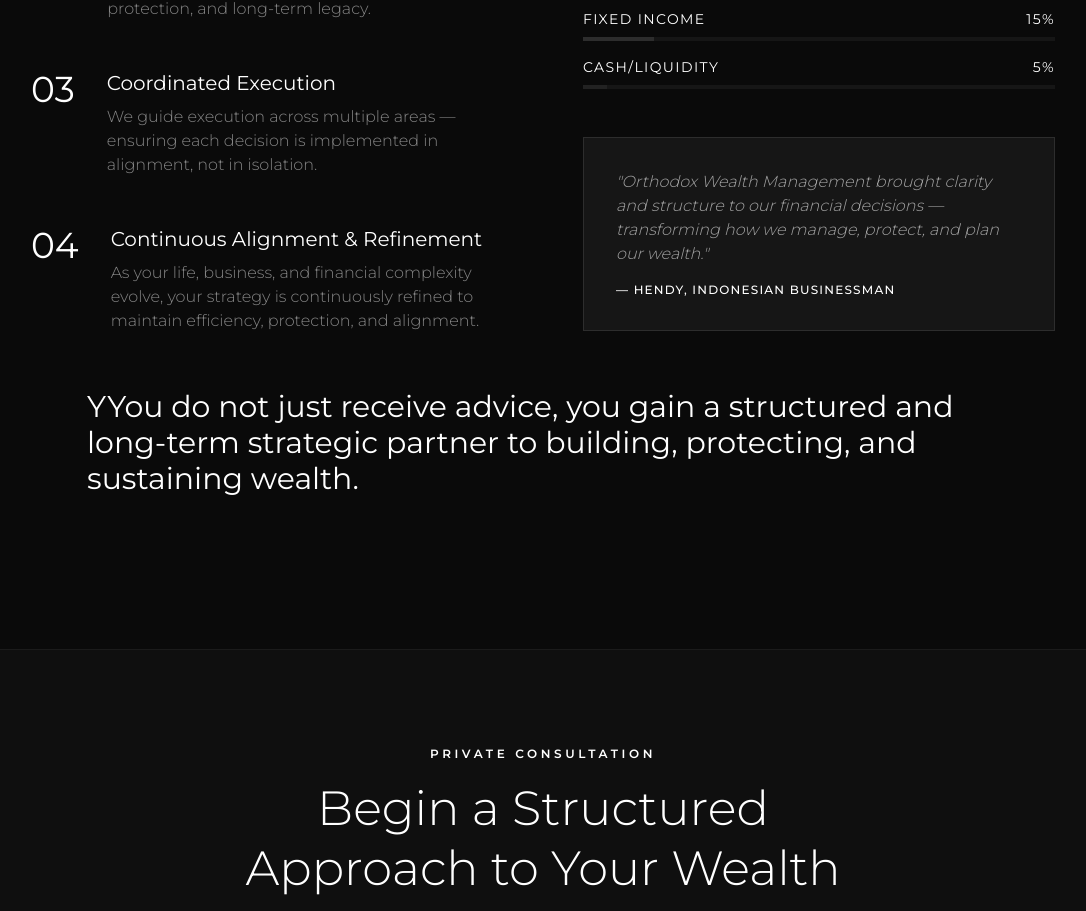
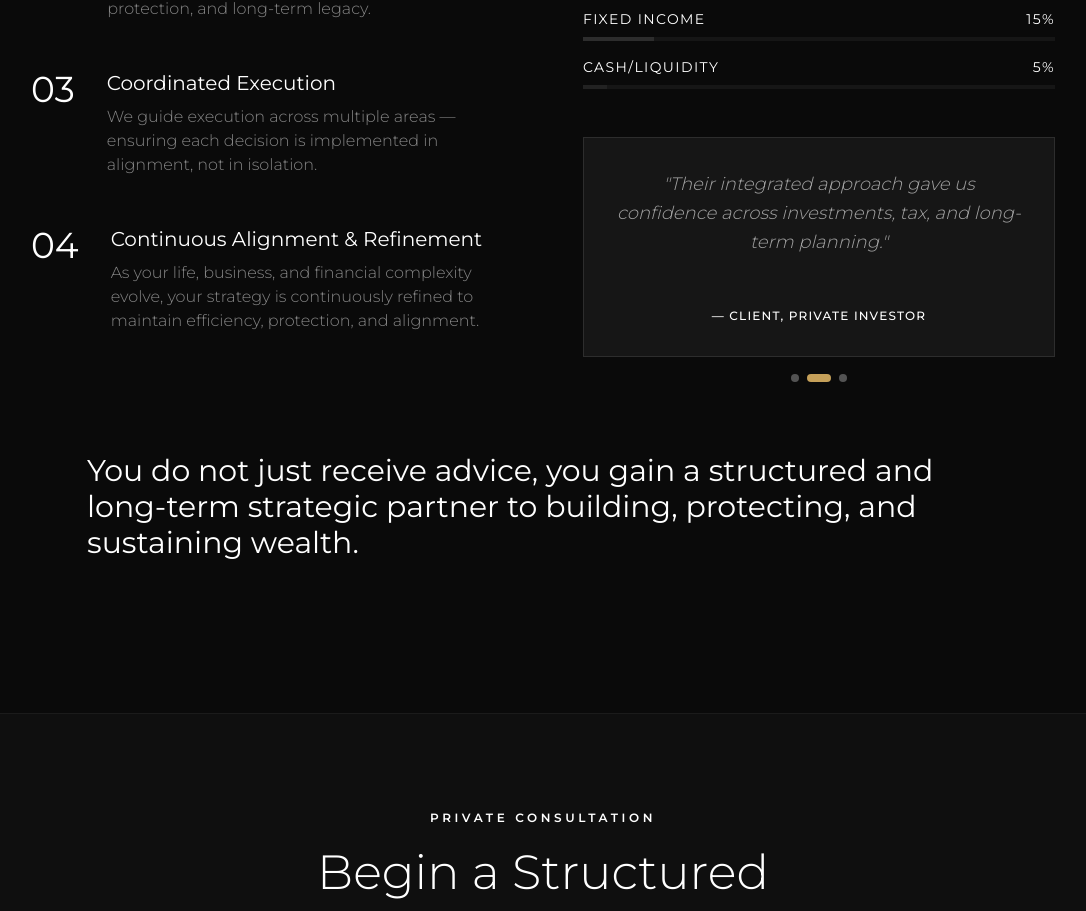
Before and after one commit to jwirjono/orthodox-wealth-management, a React (Vite) app: page / in a window 1280 px wide. Shown: the part 6757-7668 px from the top of the page, without its empty margins (97-1183 px from the left). Built offline with nearby package versions, Linux system fonts and the light colour scheme.

Commit message:
Add swiper carousel

```diff
--- a/package.json
+++ b/package.json
@@ -24,6 +24,7 @@
     "react-dom": "^19.2.4",
     "react-icons": "^5.6.0",
     "react-intersection-observer": "^10.0.3",
+    "swiper": "^12.1.3",
     "tailwind-merge": "^3.5.0"
   },
   "devDependencies": {
--- a/src/App.tsx
+++ b/src/App.tsx
@@ -16,6 +16,8 @@ import {
   Banknote,
   Building2,
 } from "lucide-react";
+import { Swiper, SwiperSlide } from "swiper/react";
+import { Autoplay, Pagination } from "swiper/modules";
 import { FaLinkedinIn, FaInstagram } from "react-icons/fa";
 import { cn } from "./lib/utils";
 import logoRectangle from "./assets/Logo OWM Rectangle.png";
@@ -133,6 +135,24 @@ const CustomSelect = ({
     </div>
   );
 };
+
+const testimonials = [
+  {
+    quote: "Orthodox Wealth Management brought clarity and structure to our financial decisions — transforming how we manage, protect, and plan our wealth.",
+    author: "Hendy",
+    role: "Indonesian Businessman"
+  },
+  {
+    quote: "Their integrated approach gave us confidence across investments, tax, and long-term planning.",
+    author: "Client",
+    role: "Private Investor"
+  },
+  {
+    quote: "A level of strategic clarity we have not experienced with any other advisor.",
+    author: "Principal",
+    role: "Family Office"
+  }
+];
 
 // --- Main App ---
 
@@ -676,14 +696,36 @@ It is built through structure, alignment, and discipline over time.
                   </div>
                 ))}
               </div>
-              <div className="mt-12 p-8 border border-white/10 bg-white/5 italic text-white/60 font-light">
-                "Orthodox Wealth Management brought clarity and structure to our financial decisions — transforming how we manage, protect, and plan our wealth."
-                <p className="mt-4 text-white not-italic font-medium uppercase tracking-widest text-xs">— Hendy, Indonesian Businessman</p>
-              </div>
+              <div className="mt-12">
+              <Swiper
+                modules={[Autoplay, Pagination]}
+                autoplay={{ delay: 5000, disableOnInteraction: false }}
+                pagination={{ clickable: true }}
+                loop={true}
+                className="!pb-10"
+              >
+                {testimonials.map((item, i) => (
+                  <SwiperSlide key={i} className="flex justify-center">
+                    <div className="p-8 border border-white/10 bg-white/5 text-white/60 font-light text-center w-full max-w-2xl h-[220px] flex flex-col justify-between">
+
+                      {/* Quote */}
+                      <p className="italic text-lg leading-relaxed line-clamp-4">
+                        "{item.quote}"
+                      </p>
+
+                      {/* Author */}
+                      <p className="mt-6 text-white not-italic font-medium uppercase tracking-widest text-xs">
+                        — {item.author}, {item.role}
+                      </p>
+
+                    </div>
+                  </SwiperSlide>
+                ))}
+              </Swiper>
             </div>
-
+            </div>
           </div>
-          <p className="font-sans text-3xl /30 m-14">YYou do not just receive advice, you gain a structured and long-term strategic partner to building, protecting, and sustaining wealth.</p>
+          <p className="font-sans text-3xl /30 m-14">You do not just receive advice, you gain a structured and long-term strategic partner to building, protecting, and sustaining wealth.</p>
         </div>
       </section>
 
--- a/src/index.css
+++ b/src/index.css
@@ -1,5 +1,8 @@
 @import url('https://fonts.googleapis.com/css2?family=Montserrat:wght@100;200;300;400;500;600;700;800;900&display=swap');
 @import "tailwindcss";
+@import "swiper/css";
+@import "swiper/css/pagination";
+@import "swiper/css/autoplay";
 
 @theme {
   --font-sans: "Montserrat", ui-sans-serif, system-ui, sans-serif;
@@ -30,3 +33,17 @@ h1, h2, h3, h4, h5, h6 {
 .gold-gradient {
   background: linear-gradient(135deg, #c5a059 0%, #a6854a 100%);
 }
+
+.swiper-pagination-bullet {
+  background: rgba(255, 255, 255, 0.3) !important;
+  opacity: 1;
+  width: 8px;
+  height: 8px;
+  transition: all 0.3s ease;
+}
+
+.swiper-pagination-bullet-active {
+  background: #c5a059 !important; /* your gold */
+  width: 24px;
+  border-radius: 6px;
+}
```
Also changed, not shown: 1 other file (tests, documents, lock files or other folders).
